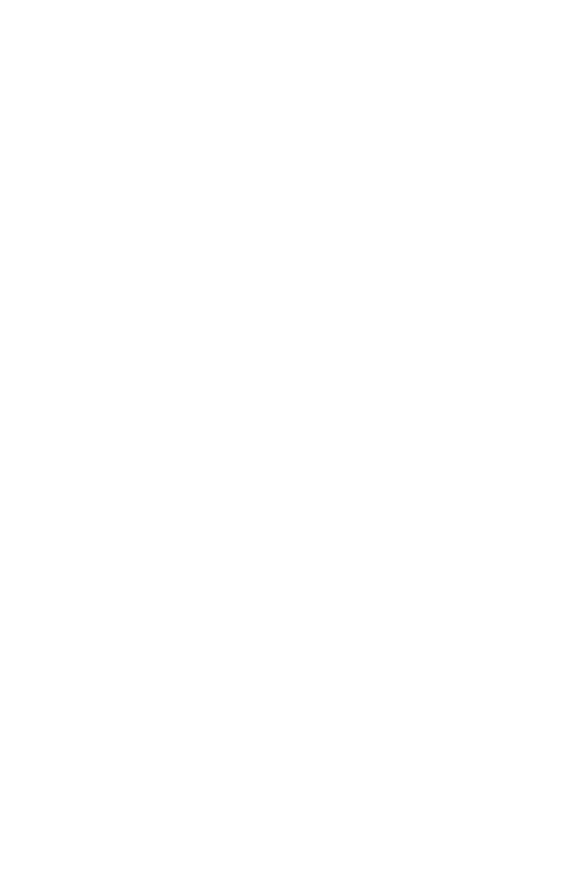
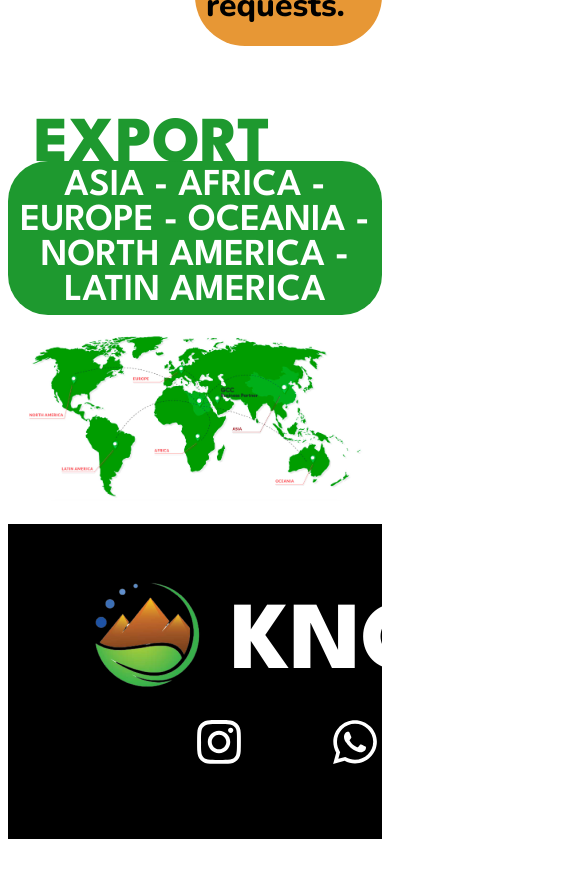
Before and after one commit to darwishibra/KnoozMisr, a React (Create React App) app: page / in a window 390 px wide. Shown: the part 6460-7337 px from the top of the page, 585 px wide, since content can reach past the window. Before the commit the page ends 6430 px from the top, so only its background shows below. Built offline with nearby package versions, Linux system fonts and the light colour scheme.

Commit message:
Added final content section to the our service page. Furthermore, footer has been added to the bottom of the page making its content complete. Responsiveness of the page needs to be configured.

```diff
--- a/src/components/ourServiceComponents/DeliverySection.module.css
+++ b/src/components/ourServiceComponents/DeliverySection.module.css
@@ -1,3 +1,7 @@
+.deliverySection {
+    margin-top: 10vh;
+}
+
 .deliverySection .container {
     display: grid;
     grid-template-columns: 50% 50%;
@@ -8,6 +12,7 @@
     grid-area: text;
     background-color: #E79735;
     padding: 5%;
+    border-radius: 50px;
 }
 
 .deliverySection .container .text .title {
--- /dev/null
+++ b/src/components/ourServiceComponents/ExportSection.js
@@ -0,0 +1,20 @@
+import styles from './ExportSection.module.css';
+import image from '../images/Map.png';
+
+export default function ExportSection() {
+  return (
+    <div className = {styles.exportSection}>
+        <div className = {styles.heading}>
+            EXPORT
+        </div>
+
+        <div className = {styles.text}>
+            ASIA - AFRICA - EUROPE - OCEANIA - NORTH AMERICA - LATIN AMERICA
+        </div>
+
+        <div className = {styles.imageContainer}>
+            <img src = {image} alt = "World Map" className = {styles.image} />
+        </div>
+    </div>
+  )
+}
--- /dev/null
+++ b/src/components/ourServiceComponents/ExportSection.module.css
@@ -0,0 +1,32 @@
+.exportSection {
+    margin-top: 10vh;
+}
+
+.exportSection .heading {
+    font-family: "League Spartan", Helvetica;
+    font-size: 64px;
+    line-height: 30px;
+    padding-left: 7%;
+    margin: 0;
+    font-weight: 800;
+    color :#1E992F;
+}
+.exportSection .text {
+    background-color: #1E992F;
+    border-radius: 40px;
+    font-family: "League Spartan", Helvetica;
+    color: #ffffff;
+    font-size: 38px;
+    text-align: center;
+    padding: 2%;
+    font-weight: 600;
+}
+
+
+.exportSection .imageContainer {
+    padding: 5%;
+}
+
+.exportSection .imageContainer .image {
+    width: 100%;
+}
--- a/src/components/ourServiceComponents/QualitySection.module.css
+++ b/src/components/ourServiceComponents/QualitySection.module.css
@@ -7,7 +7,8 @@
 }
 .qualitySection .container .text {
     background-color: #1E992F;
-    padding: 5%
+    padding: 5%;
+    border-radius: 50px;
 
 }
 .qualitySection .container .text .title {
--- a/src/pages/OurService.js
+++ b/src/pages/OurService.js
@@ -3,6 +3,8 @@
 import HeroOurService from '../components/ourServiceComponents/HeroOurService';
 import QualitySection from '../components/ourServiceComponents/QualitySection';
 import DeliverySection from '../components/ourServiceComponents/DeliverySection';
+import ExportSection from '../components/ourServiceComponents/ExportSection';
+import Footer from '../components/Footer';
 
 export default function OurService() {
   return (
@@ -11,6 +13,8 @@
         <HeroOurService />
         <QualitySection />
         <DeliverySection />
+        <ExportSection />
+        <Footer />
     </div>
   )
 }
```
Also changed, not shown: src/components/images/Map.png (added).
